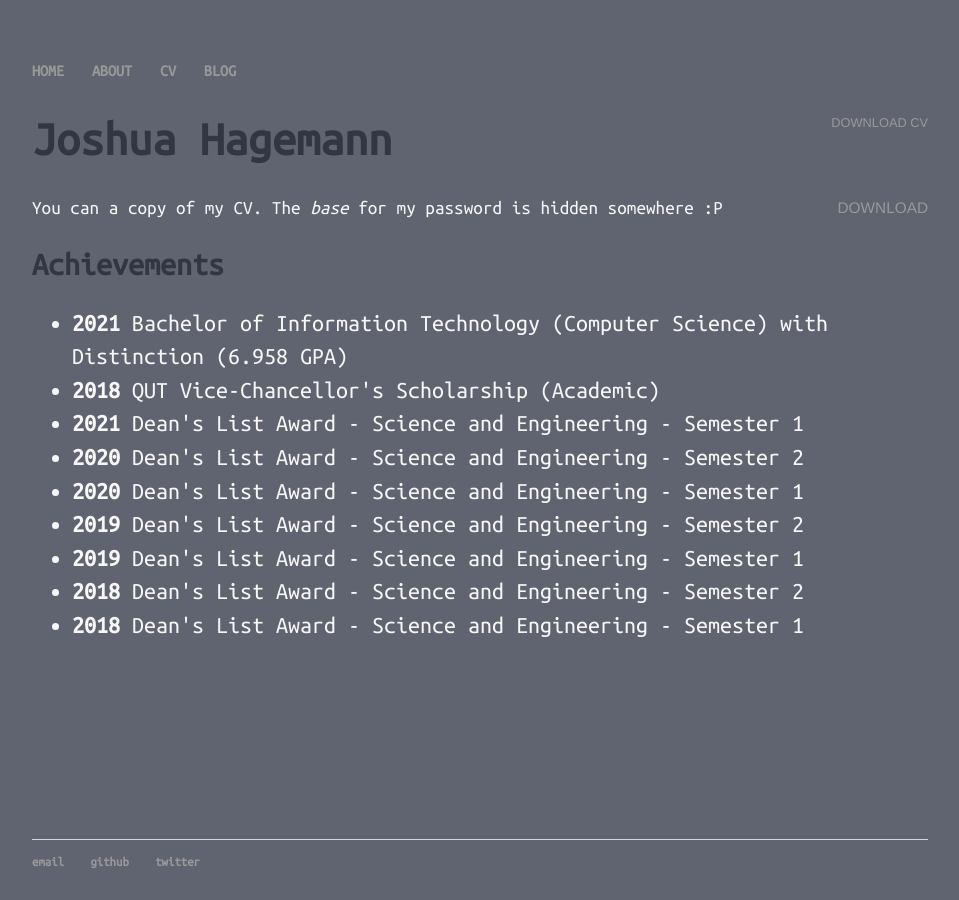
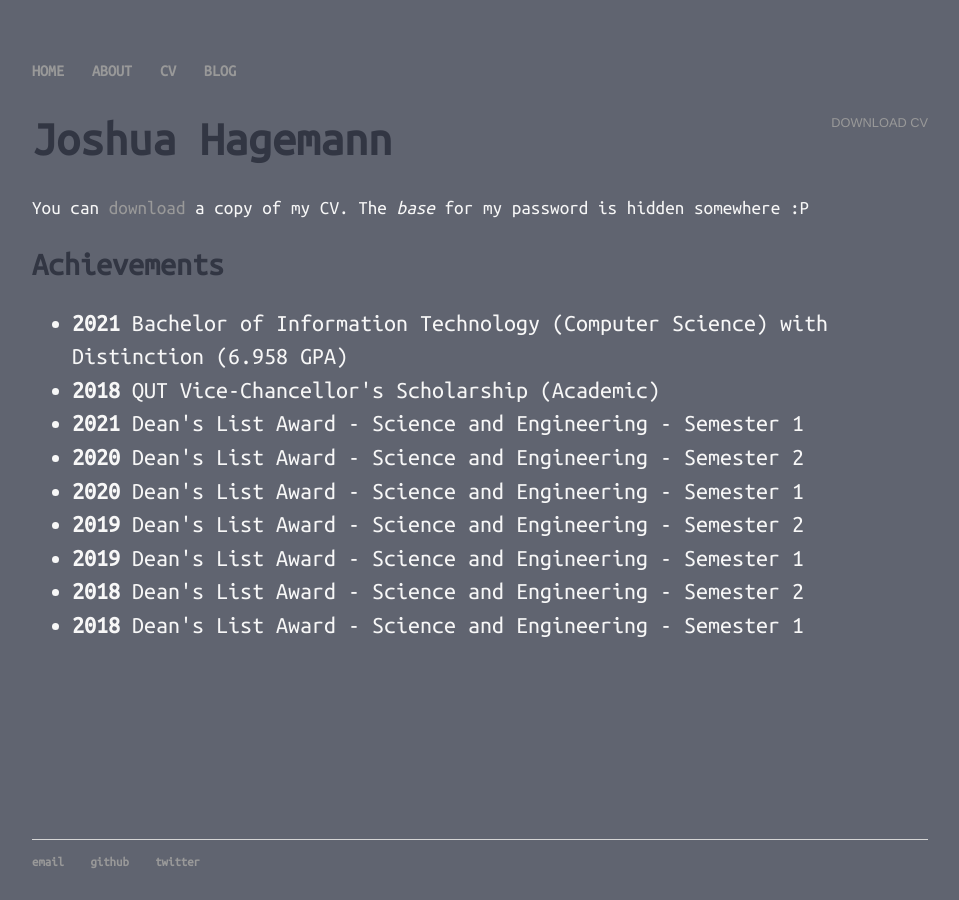
Before and after one commit to HagemannJ/HagemannJ.github.io, a Jekyll site: the page built from cv/index.html, in a window 1280 px wide. Shown: the whole page, without its empty margins (160-1119 px from the left). Built offline with Jekyll 4.4.1, drawn with Linux system fonts in a browser that asks for light colours.

Commit message:
download link

```diff
--- a/cv/index.html
+++ b/cv/index.html
@@ -6,7 +6,7 @@
 	<div class="cv">
 		<a href="/files/JoshuaHagemannCV_2022-protected.pdf" class="download" title="Download CV as PDF">Download CV</a>
 					<h1>Joshua Hagemann</h1>
-					<p id="YjhfN002az00WmReRmZ3VA==">You can <a href="/files/JoshuaHagemannCV_2022-protected.pdf" class="download" title="Download CV as PDF">download</a> a copy of my CV. The <em>base</em> for my password is hidden somewhere :P</p>
+					<p id="YjhfN002az00WmReRmZ3VA==">You can <a href="/files/JoshuaHagemannCV_2022-protected.pdf">download</a> a copy of my CV. The <em>base</em> for my password is hidden somewhere :P</p>
 					<h2>Achievements</h2>
 					<ul>
 						<li><b>2021</b>	Bachelor of Information Technology (Computer Science) with Distinction (6.958 GPA)</li>
```
